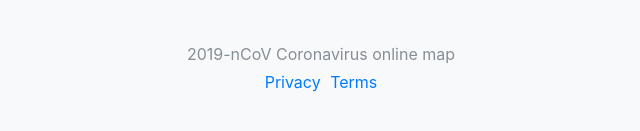
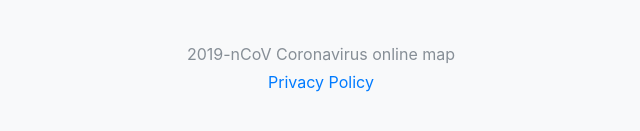
Before and after one commit to aristovz/aristovz.github.io, a plain HTML site: page index.html in a window 1280 px wide. Shown: the part 809-940 px from the top of the page, 319-959 px from the left. Drawn offline with nearby package versions, Linux system fonts and the light colour scheme.

Commit message:
Privacy Policy

```diff
--- a/index.html
+++ b/index.html
@@ -47,8 +47,7 @@
       <footer class="my-5 pt-5 text-muted text-center text-small">
         <p class="mb-1">2019-nCoV Coronavirus online map</p>
         <ul class="list-inline">
-          <li class="list-inline-item"><a href="#">Privacy</a></li>
-          <li class="list-inline-item"><a href="#">Terms</a></li>
+          <li class="list-inline-item"><a href="./privacy.html">Privacy Policy</a></li>
         </ul>
       </footer>
     </div>
```
